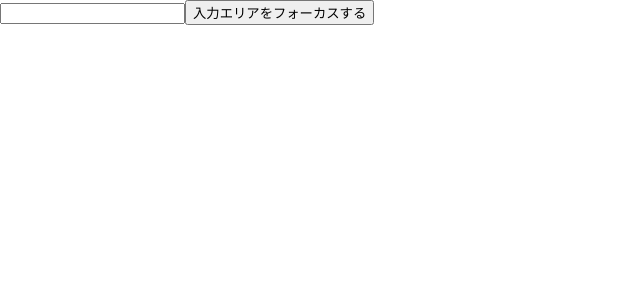
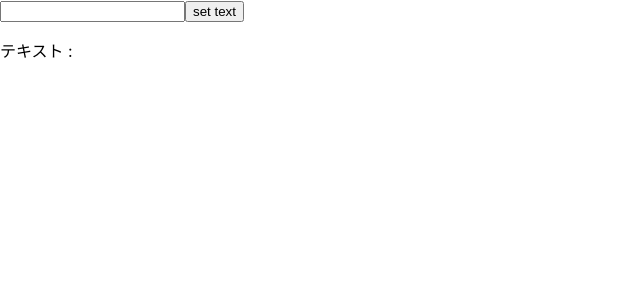
Before and after one commit to marumuji/react-tutorial, a React (Create React App) app in the folder react-hooks/: page / in a window 1280 px wide. Shown: the top 300 px of the page, without its empty margins (0-640 px from the left). Built offline with nearby package versions, Linux system fonts and the light colour scheme.

Commit message:
Add rendering message to console log

```diff
--- a/react-hooks/src/UseRef.jsx
+++ b/react-hooks/src/UseRef.jsx
@@ -1,5 +1,6 @@
-import React, {useRef} from 'react'
+import React, {useState, useRef} from 'react'
 
+/* input area focus
 const UseRef = () => {
   const inputEl = useRef(null)
   const handleClick = () => {
@@ -13,5 +14,22 @@
     </>
   )
 }
+*/
+
+const UseRef = () => {
+  const inputEl = useRef(null)
+  const [text, setText] = useState("")
+  const handleClick = () => {
+    setText(inputEl.current.value)
+  }
+  console.log('レンダリング!!')
+  return(
+    <>
+      <input ref={inputEl} type="text"/>
+      <button onClick={handleClick}>set text</button>
+      <p>テキスト : {text}</p>
+    </>
+  )
+}
 
 export default UseRef
```
